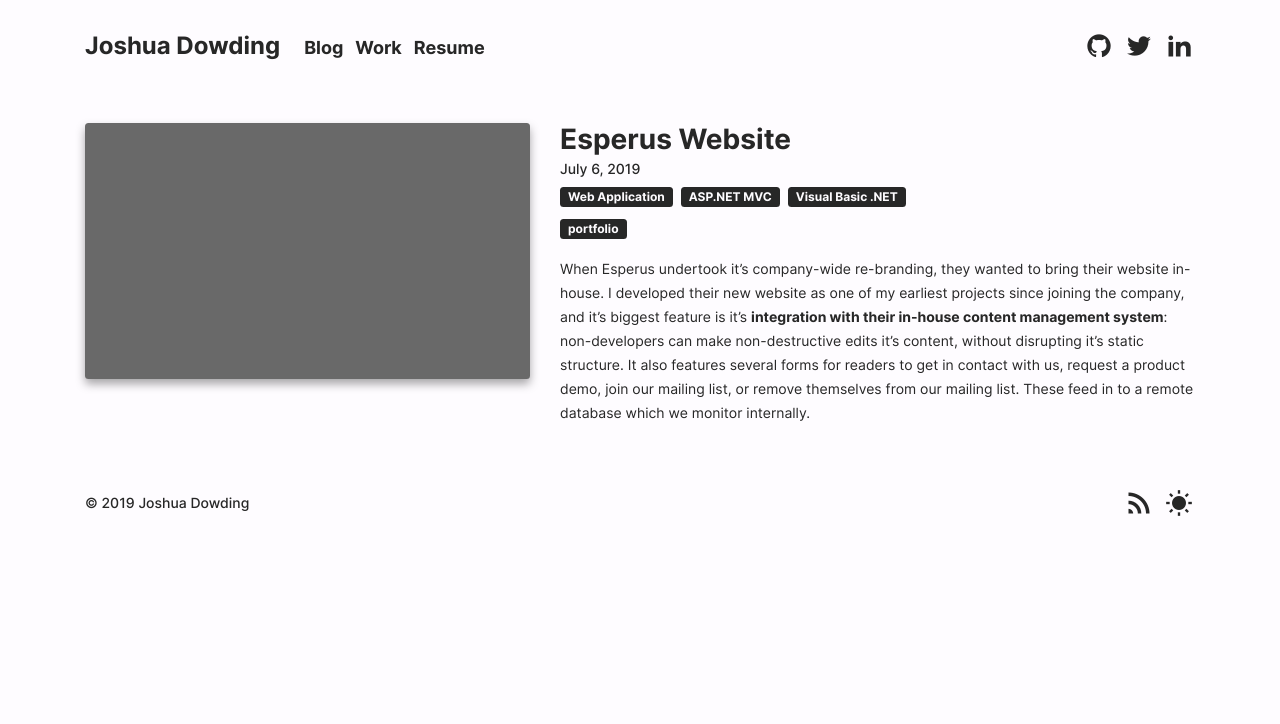
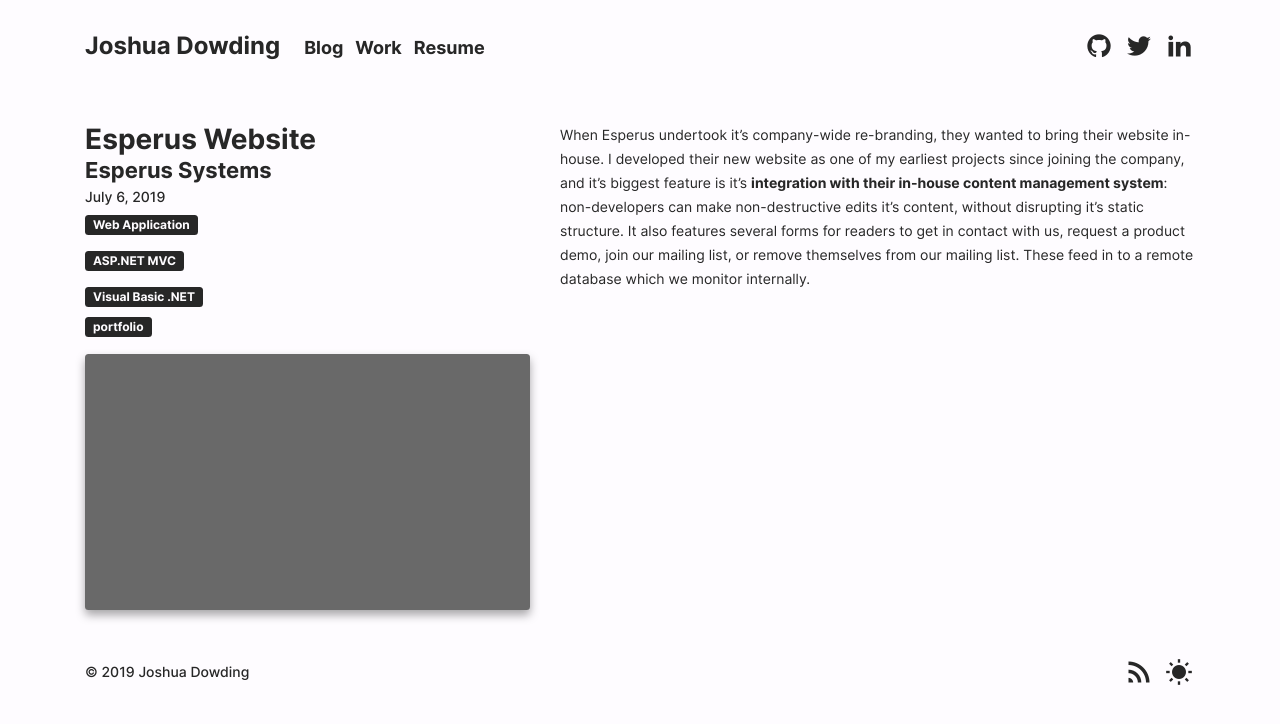
Before and after one commit to joshuadowding/jdowding.me, a Jekyll site: the page built from _posts/2019-07-06-Portfolio.md, in a window 1280 px wide. Shown: the top 724 px of the page. Built offline with Jekyll 4.4.1, drawn with Linux system fonts in a browser that asks for light colours.

Commit message:
blog: split header from body

```diff
--- a/_layouts/post.html
+++ b/_layouts/post.html
@@ -6,15 +6,9 @@
   <div class="container">
     <div class="row">
       <div class="col-lg-5">
-        <div class="post-image">
-          <a class="image-wrapper" href="{{ site.baseurl }}{{ page.image }}">
-            <div class="image" style="background-image: url('{{ page.image }}')"></div>
-          </a>
-        </div>
-      </div>
-      <div class="col-lg-7">
-        <div class="post-body">
+        <div class="post-header">
           <h1 class="post-title">{{ page.title }}</h1>
+          <h2 class="post-title">{{ page.subtitle }}</h2>
           <h6 class="post-date">{{ page.date | date: "%B %e, %Y" }}</h6>
 
           {% if page.tags != empty %}
@@ -32,7 +26,15 @@
             {% endfor %}
           </div>
           {% endif %}
-
+        </div>
+        <div class="post-image">
+          <a class="image-wrapper" href="{{ site.baseurl }}{{ page.image }}">
+            <div class="image" style="background-image: url('{{ page.image }}')"></div>
+          </a>
+        </div>
+      </div>
+      <div class="col-lg-7">
+        <div class="post-body">
           <div class="post-content">
             {{ content | markdownify }}
           </div>
--- a/css/main.scss
+++ b/css/main.scss
@@ -495,8 +495,38 @@
         &.full-spread {
           margin: 0 !important;
 
+          .post-header {
+            .post-title {
+              margin: 0;
+            }
+
+            .post-subtitle {
+              margin: 0;
+              margin-top: 6px;
+            }
+
+            .post-date {
+              margin: 0;
+              margin-top: 6px;
+            }
+
+            .post-tags {
+              margin: 0;
+              margin-top: 6px;
+            }
+
+            .post-catagories {
+              margin: 0;
+              margin-top: 6px;
+            }
+          }
+
           .post-body {
             width: 100% !important;
+
+            .post-content {
+              margin: 0;
+            }
           }
 
           &:not(.project) {
@@ -504,6 +534,7 @@
               width: 100%;
               height: 256px;
               margin: 0;
+              margin-top: 16px;
 
               .image-wrapper {
                 width: 100%;
```
